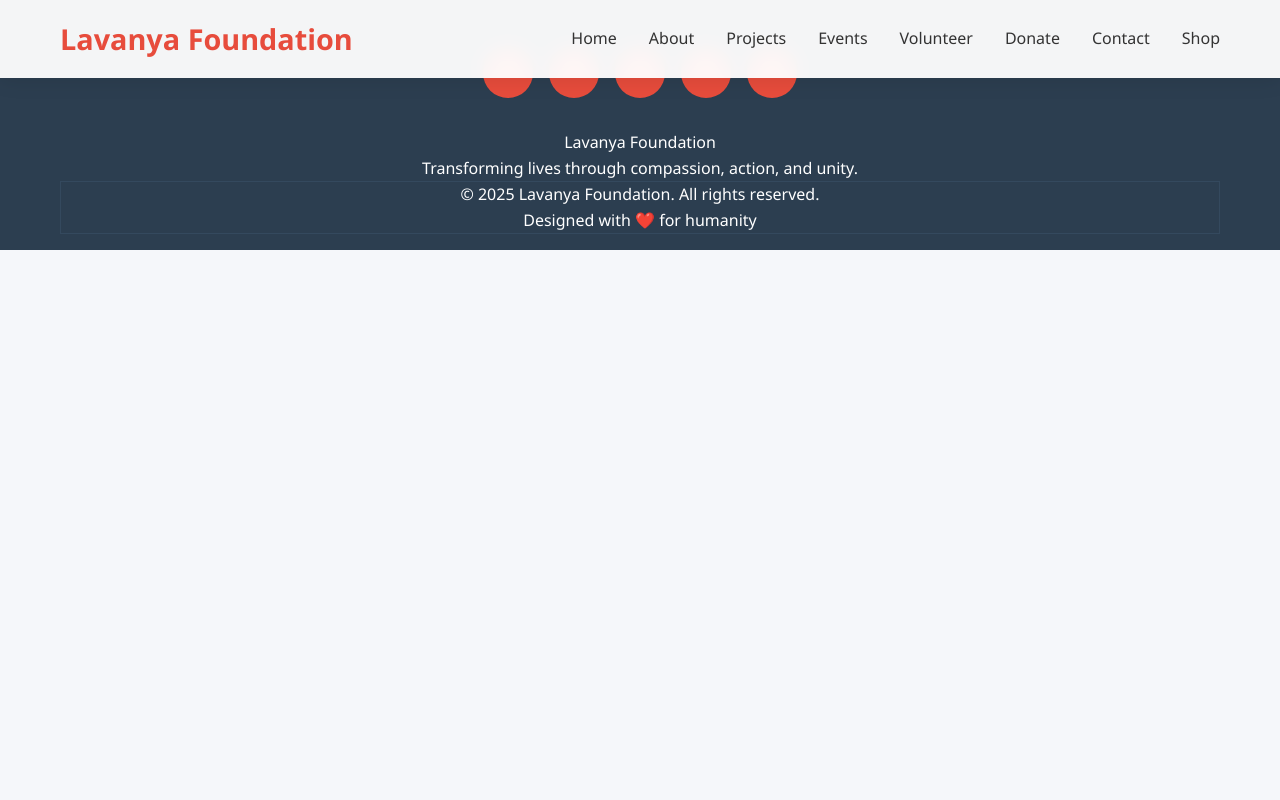
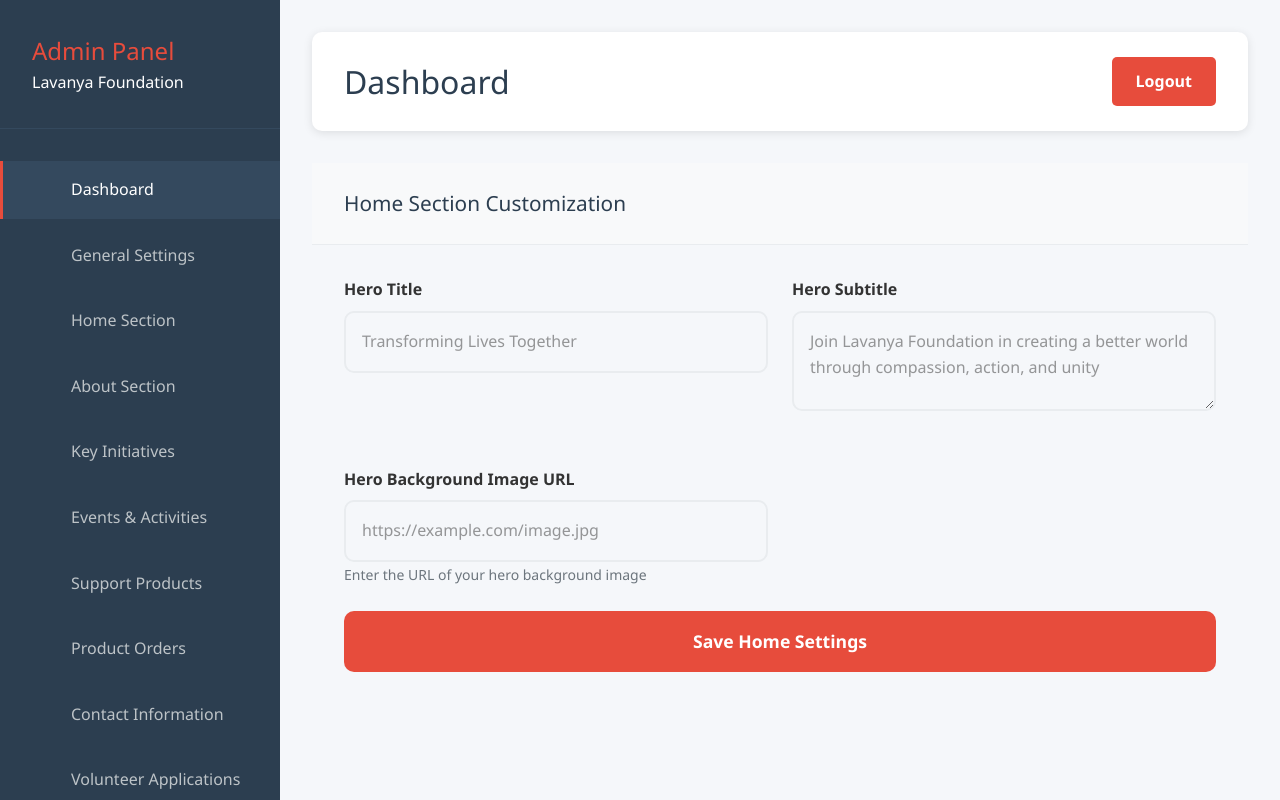
Before and after one commit to itsmepraksh/ngo-open-source-platform, a React (Vite) app in the folder frontend/: page /home_section in a window 1280 px wide. Built offline with nearby package versions, Linux system fonts and the light colour scheme.

Commit message:
created home section for admin

```diff
--- a/frontend/package.json
+++ b/frontend/package.json
@@ -13,7 +13,7 @@
     "@tailwindcss/vite": "^4.1.12",
     "react": "^18.2.0",
     "react-dom": "^18.2.0",
-    "react-router-dom": "^6.22.3",
+    "react-router-dom": "^6.30.1",
     "tailwindcss": "^4.1.12"
   },
   "devDependencies": {
--- a/frontend/src/App.jsx
+++ b/frontend/src/App.jsx
@@ -12,10 +12,10 @@ const App = () => {
   return (
     <div>
 
-      {/* <Admin/> */}
+      <Admin/>
      {/* { loginStatus ? <Admin/> : <Login/>}  */}
       {/* {loginStatus==false? <Index/>: <Admin/>} */}
-    <Index/>
+    {/* <Index/> */}
 
 
     </div>
--- a/frontend/src/components/Admin_navBar.jsx
+++ b/frontend/src/components/Admin_navBar.jsx
@@ -19,7 +19,7 @@ const Admin_navBar = () => {
                     </Link>
                 </li>
                 <li className="nav-item">
-                    < Link id="#home" className="nav-link" data-section="home">
+                    < Link to="/home_section" className="nav-link" data-section="home">
                         <i className="fas fa-home"></i>
                         Home Section
                     </Link>
--- /dev/null
+++ b/frontend/src/layouts/Admin_Home_Section.jsx
@@ -0,0 +1,36 @@
+import React from 'react'
+
+const Admin_Home_Section = () => {
+  return (
+          //  <!-- Home Section -->
+            <div id="home" class="content-section" className="">
+                <div class="section-header">
+                    <h3>Home Section Customization</h3>
+                </div>
+                <div class="section-content">
+                    <form id="home-form">
+                        <div class="form-grid">
+                            <div class="form-group">
+                                <label for="hero-title">Hero Title</label>
+                                <input type="text" id="hero-title" name="heroTitle" placeholder="Transforming Lives Together"/>
+                            </div>
+                            <div class="form-group">
+                                <label for="hero-subtitle">Hero Subtitle</label>
+                                <textarea id="hero-subtitle" name="heroSubtitle" placeholder="Join Lavanya Foundation in creating a better world through compassion, action, and unity"></textarea>
+                            </div>
+                            <div class="form-group">
+                                <label for="hero-image">Hero Background Image URL</label>
+                                <input type="url" id="hero-image" name="heroImage" placeholder="https://example.com/image.jpg"/>
+                                <small class="form-text">Enter the URL of your hero background image</small>
+                                <img id="hero-image-preview" class="image-preview" className="display: none;"/>
+                            </div>
+                        </div>
+                        <button type="submit" class="btn btn-primary">Save Home Settings</button>
+                    </form>
+                </div>
+            </div>
+
+  )
+}
+
+export default Admin_Home_Section
--- a/frontend/src/routes/AdminRoutes.jsx
+++ b/frontend/src/routes/AdminRoutes.jsx
@@ -5,6 +5,7 @@ import Index from "../pages/Index"
 import Login from "../pages/Login"
 import Admin from "../pages/Admin"
 import About from "../layouts/About"
+import Admin_Home_Section from "../layouts/Admin_Home_Section"
 
 
 const AdminRoutes = () => {
@@ -17,6 +18,7 @@ const AdminRoutes = () => {
             <Route path="/a-home" element={<Index />} />
             <Route path="/a-about" element={<About/>} />
             <Route path="/login" element={<Login/>} />
+            <Route path="/home_section" element={<Admin_Home_Section/>}/>
 
 
 
```
Also changed, not shown: 1 other file (tests, documents, lock files or other folders).
